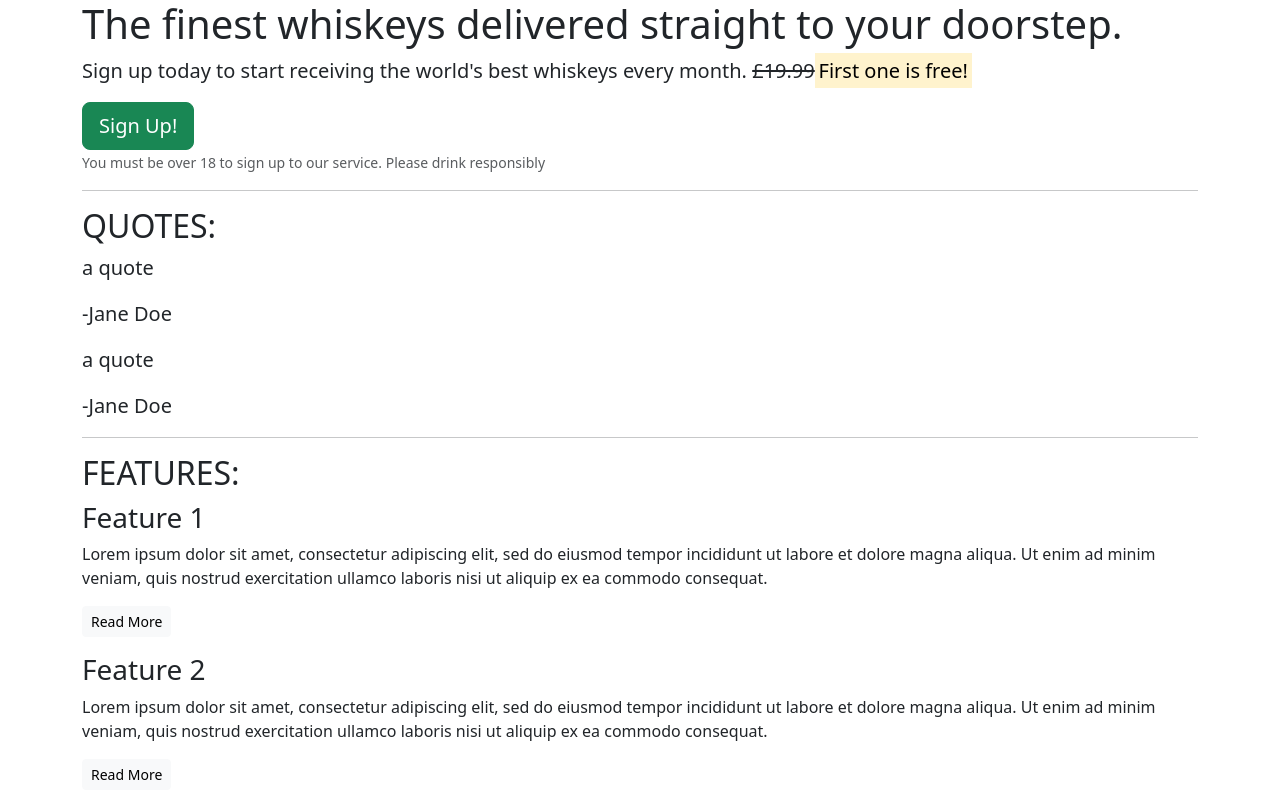
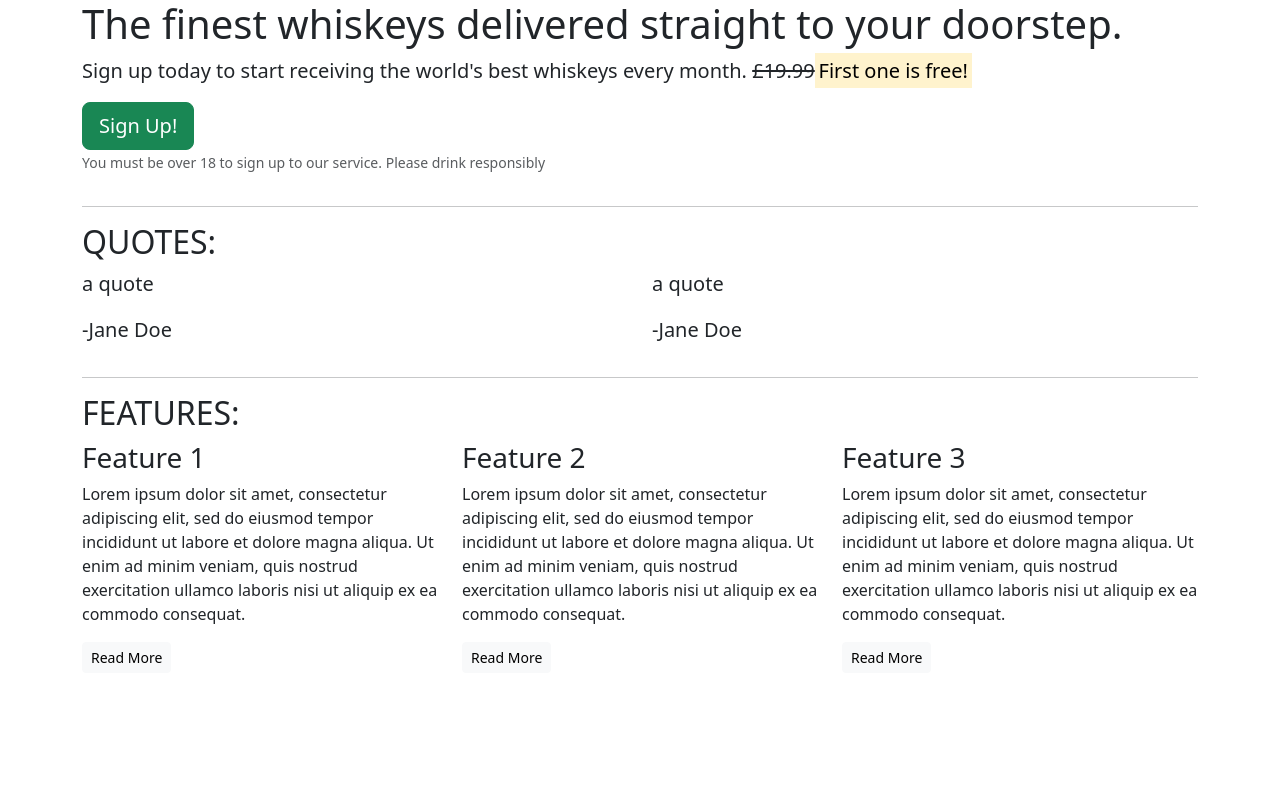
Before and after one commit to T254-bot/Practice-webpage, a plain HTML site: page index.html in a window 1280 px wide. Shown: the top 800 px of the page. Drawn offline with nearby package versions, Linux system fonts and the light colour scheme.

Commit message:
following along with lesson

```diff
--- a/index.html
+++ b/index.html
@@ -11,6 +11,8 @@
 <body>
     <article class="container">
         <!-- Callout -->
+        <div class="row">
+            <div class="col-12">
                 <section class="Callout">
                     <h1>The finest whiskeys delivered straight to your doorstep.</h1>
                     <p class="lead">Sign up today to start receiving the world's best whiskeys every month. <strong>
@@ -18,24 +20,43 @@
                     <button class="btn btn-success btn-lg">Sign Up!</button>
                     <p class="text-muted"><small>You must be over 18 to sign up to our service. Please drink responsibly</small></p>
                 </section>
+            </div>
+        </div>
+        <!--/Callout-->
         <hr>
         <!--Quotes-->
         <section class="quotes">
+            <div class="row">
+                <div class="col-12">
                     <h2 class="text-uppercase">Quotes:</h2>
+                </div>
+            </div>
+            <div class="row">
+                <div class="col-12 col-md-6">
                     <blockquote class="blockquote">
                         <p>a quote</p>
                         <p>-Jane Doe</p>
                     </blockquote>
+                </div>
+                <div class="col-12 col-md-6">
                     <blockquote class="blockquote">
                         <p>a quote</p>
                         <p>-Jane Doe</p>
                     </blockquote>
+                </div>
+            </div>
         </section>
         <!--/Quotes-->
         <hr>
         <!--Features-->
         <section class="features">
+            <div class="row">
+                <div class="col-12">
                     <h2 class="text-uppercase">Features:</h2>
+                </div>
+            </div>
+            <div class="row">
+                <div class="col-12 col-md-6 col-lg-4">
                     <div class="feature">
                         <h3>Feature 1</h3>
                         <p>Lorem ipsum dolor sit amet, consectetur adipiscing elit,
@@ -44,6 +65,8 @@
                         aliquip ex ea commodo consequat.</p>
                         <p><a class="btn btn-sm btn-light" href="">Read More</a></p>
                     </div>
+                </div>
+                <div class="col-12 col-md-6 col-lg-4">
                     <div class="feature">
                         <h3>Feature 2</h3>
                         <p>Lorem ipsum dolor sit amet, consectetur adipiscing elit,
@@ -52,6 +75,8 @@
                         aliquip ex ea commodo consequat.</p>
                         <p><a class="btn btn-sm btn-light" href="">Read More</a></p>
                     </div>
+                </div>
+                <div class="col-12 d-md-none d-lg-block col-lg-4">
                     <div class="feature">
                         <h3>Feature 3</h3>
                         <p>Lorem ipsum dolor sit amet, consectetur adipiscing elit,
@@ -60,6 +85,8 @@
                         aliquip ex ea commodo consequat.</p>
                         <p><a class="btn btn-sm btn-light" href="">Read More</a></p>
                     </div>
+                </div>
+            </div>
         </section>
 
     </article>
```
Lines whose indentation alone changed are shown as unchanged.
